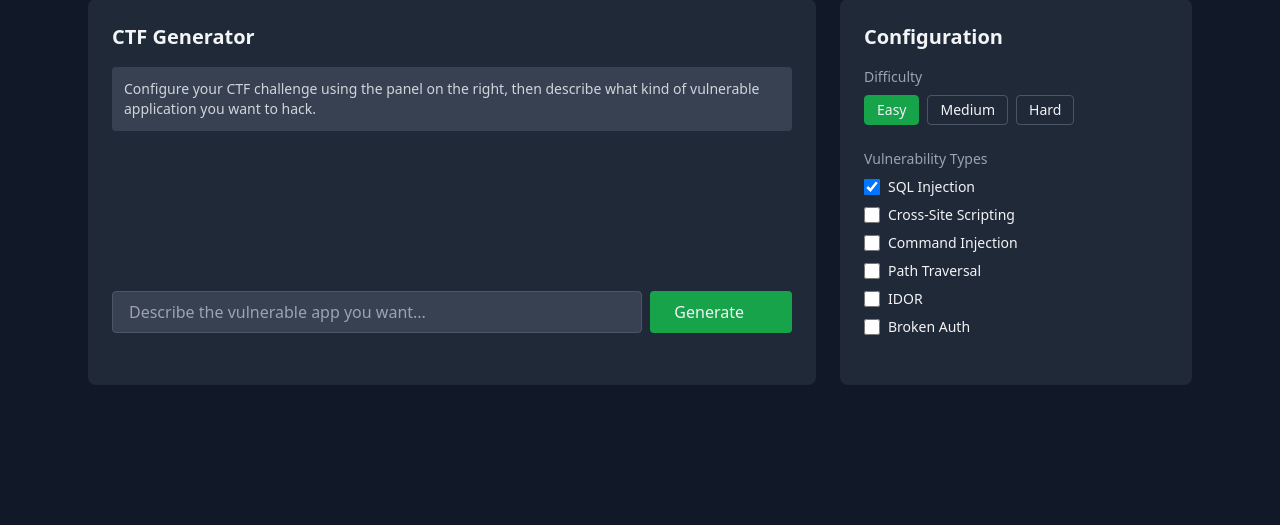
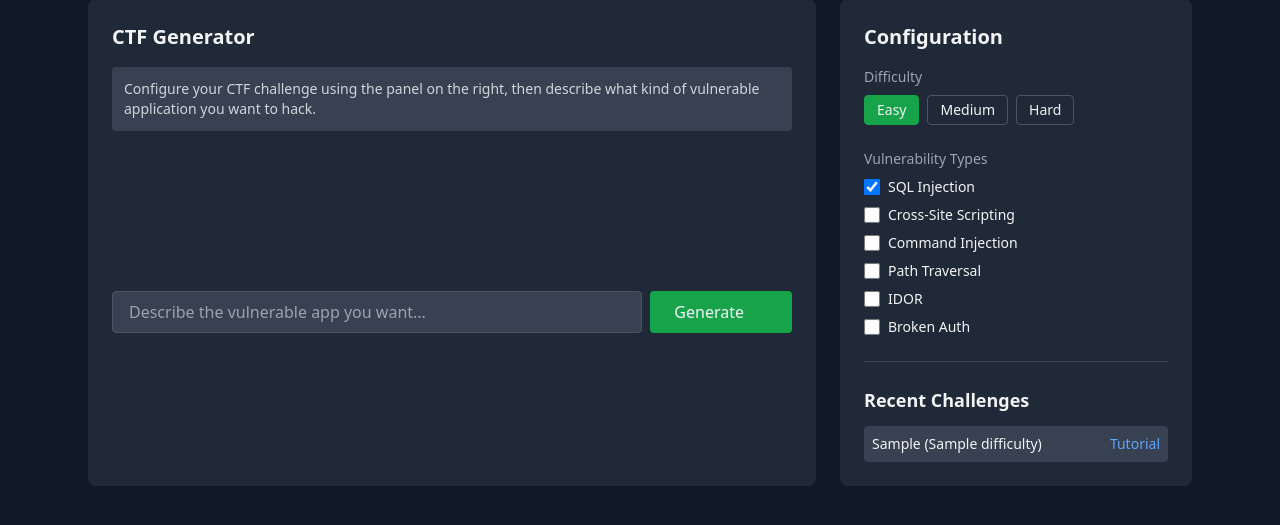
Before and after one commit to therealdrdos/sion-ctf, a Python web app: template app/templates/index.html in a window 1280 px wide. Shown: the part 94-619 px from the top of the page. Run offline with Jinja, Linux system fonts and the light colour scheme; the template is opened without the code that fills it: most values are stand-ins (such as "Sample title", 1, 10 or a date in 2020); some libraries are stand-ins or nearby versions.

Commit message:
Improve tutorial UI and challenge history
- Show recent challenges on dashboard
- Link tutorials to specific challenges
- Collapsible hints in tutorial view

```diff
--- a/app/ctf/router.py
+++ b/app/ctf/router.py
@@ -67,6 +67,12 @@ async def generate_ctf(
         <p class="text-sm mt-1">{challenge.vuln_description}</p>
         <p class="text-xs text-green-400 mt-2">Challenge ID: {challenge_id}</p>
         <p class="text-xs text-gray-400 mt-1">Hint: {challenge.exploit_hint}</p>
+        <div class="mt-3 flex gap-2">
+            <a href="/tutorial/{challenge_id}"
+               class="px-3 py-1 bg-gray-700 hover:bg-gray-600 rounded text-sm">
+                View Tutorial
+            </a>
+        </div>
         <p class="text-sm text-yellow-400 mt-2">Container deployment coming next...</p>
     </div>
     """
--- a/app/templates/index.html
+++ b/app/templates/index.html
@@ -92,10 +92,26 @@
                class="inline-block mt-2 px-4 py-2 bg-blue-600 hover:bg-blue-700 rounded text-sm">
                 Open Challenge
             </a>
-            <a href="/tutorial" class="inline-block mt-2 ml-2 px-4 py-2 bg-gray-600 hover:bg-gray-700 rounded text-sm">
+            <a id="tutorial-link" href="#"
+               class="inline-block mt-2 ml-2 px-4 py-2 bg-gray-600 hover:bg-gray-700 rounded text-sm">
                 View Tutorial
             </a>
         </div>
+
+        <!-- Challenge History -->
+        {% if challenges %}
+        <div class="mt-6 pt-6 border-t border-gray-700">
+            <h3 class="text-lg font-bold mb-3">Recent Challenges</h3>
+            <div class="space-y-2">
+                {% for c in challenges %}
+                <div class="flex items-center justify-between p-2 bg-gray-700 rounded text-sm">
+                    <span>{{ c.vuln_type }} ({{ c.difficulty }})</span>
+                    <a href="/tutorial/{{ c.id }}" class="text-blue-400 hover:underline">Tutorial</a>
+                </div>
+                {% endfor %}
+            </div>
+        </div>
+        {% endif %}
     </div>
 </div>
 
@@ -118,10 +134,11 @@ function updateVulnTypes() {
     document.getElementById('vuln-types-input').value = checked.join(',');
 }
 
-function showChallenge(url, info) {
+function showChallenge(url, info, challengeId) {
     document.getElementById('active-challenge').classList.remove('hidden');
     document.getElementById('challenge-link').href = url;
     document.getElementById('challenge-info').textContent = info;
+    document.getElementById('tutorial-link').href = '/tutorial/' + challengeId;
 }
 </script>
 {% endblock %}
```
Also changed, not shown: app/main.py (+14 -1 lines).
